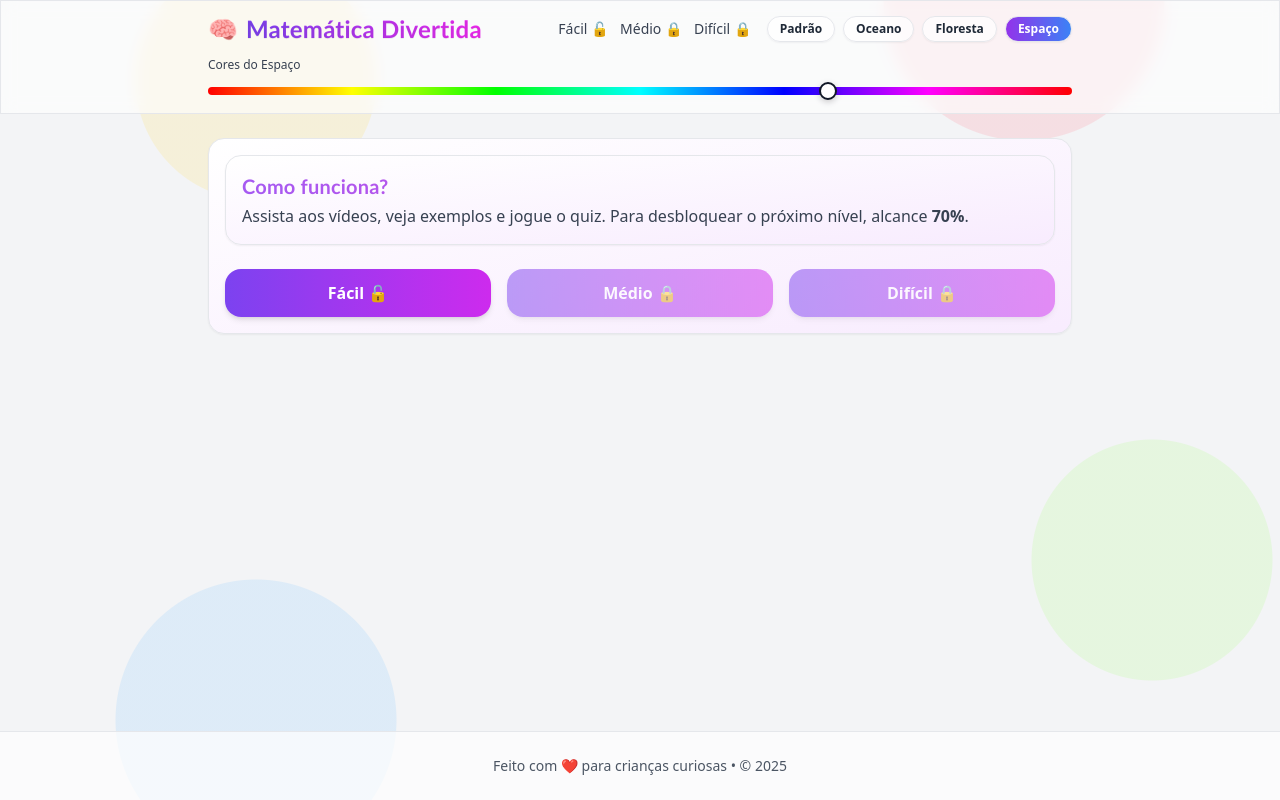
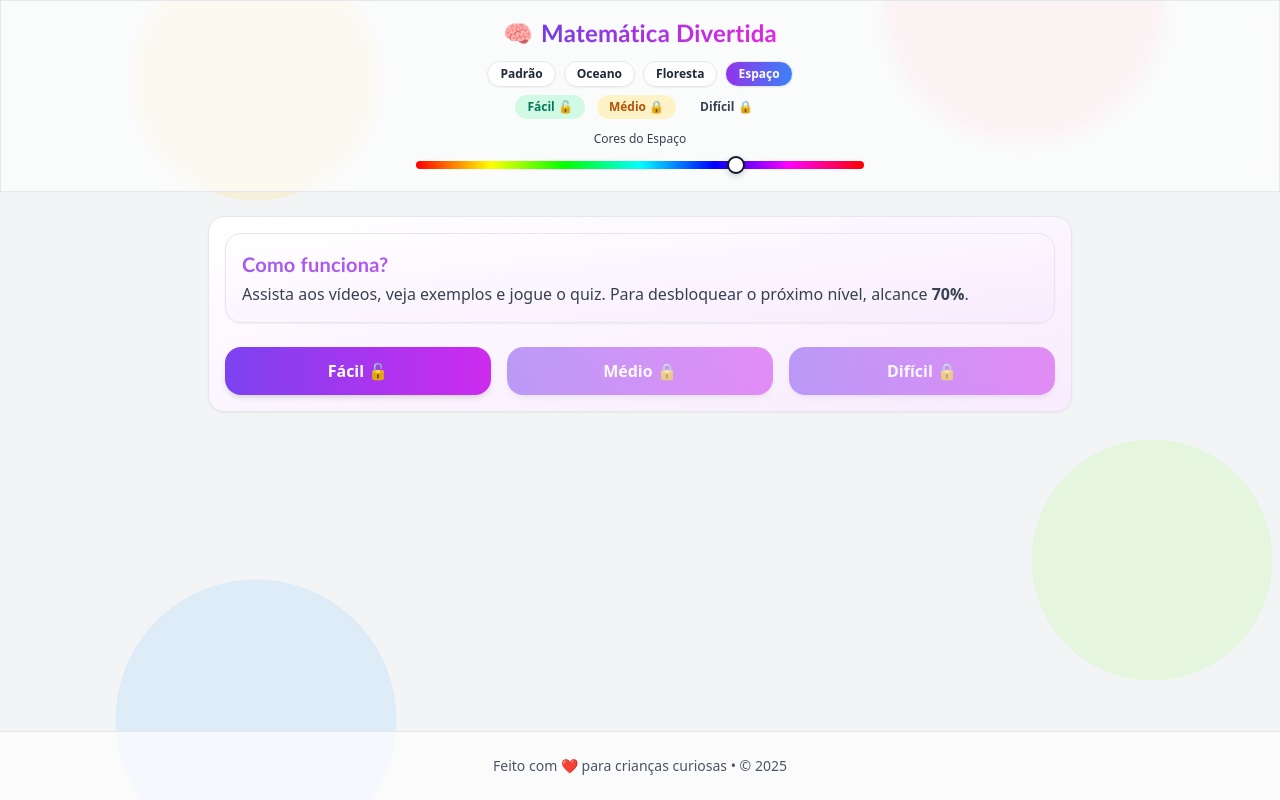
Before and after one commit to dionatan03/sistema-matematica, a React (Vite) app: page / in a window 1280 px wide. Both pictures are taken after a click on the button "Espaço". Built offline with nearby package versions, Linux system fonts and the light colour scheme.

Commit message:
ajuste menu cores

```diff
--- a/src/App.jsx
+++ b/src/App.jsx
@@ -26,8 +26,7 @@ function ThemePicker({ value, onChange }) {
   const Opt = ({ val, label, grad }) => (
     <button
       onClick={() => onChange(val)}
-      className={`px-3 py-1 rounded-full text-xs font-bold shadow-sm border transition ${
-        value === val ? `text-white ${grad}` : "bg-white/70 hover:bg-white"
+      className={`px-3 py-1 rounded-full text-xs font-bold shadow-sm border transition ${value === val ? `text-white ${grad}` : "bg-white/70 hover:bg-white"
         }`}
       title={`Tema ${label}`}
     >
@@ -36,10 +35,10 @@ function ThemePicker({ value, onChange }) {
   );
   return (
     <div className="flex items-center gap-2">
-      <Opt val="padrao"   label="Padrão"   grad="bg-gradient-to-r from-fuchsia-500 to-orange-500" />
-      <Opt val="oceano"   label="Oceano"   grad="bg-gradient-to-r from-cyan-500 to-indigo-500" />
+      <Opt val="padrao" label="Padrão" grad="bg-gradient-to-r from-fuchsia-500 to-orange-500" />
+      <Opt val="oceano" label="Oceano" grad="bg-gradient-to-r from-cyan-500 to-indigo-500" />
       <Opt val="floresta" label="Floresta" grad="bg-gradient-to-r from-emerald-500 to-lime-500" />
-      <Opt val="espaco"   label="Espaço"   grad="bg-gradient-to-r from-purple-600 to-blue-500" />
+      <Opt val="espaco" label="Espaço" grad="bg-gradient-to-r from-purple-600 to-blue-500" />
     </div>
   );
 }
@@ -81,7 +80,7 @@ function VideoPlayer({ url, onEnded }) {
   // limpa player ao trocar a URL apenas
   useEffect(() => {
     return () => {
-      try { playerRef.current?.destroy?.(); } catch {}
+      try { playerRef.current?.destroy?.(); } catch { }
     };
   }, [url]);
 
@@ -120,7 +119,7 @@ function VideoPlayer({ url, onEnded }) {
 
     return () => {
       cancelled = true;
-      try { playerRef.current?.destroy?.(); } catch {}
+      try { playerRef.current?.destroy?.(); } catch { }
     };
     // ⚠️ sem onEnded nas deps!
   }, [isYT, url]);
@@ -372,7 +371,7 @@ function RespostaDigitada({ correta, onCorrect }) {
           onChange={(e) => setValor(e.target.value)}
           placeholder="Digite sua resposta"
           className="w-full sm:w-auto flex-1 rounded-xl border px-4 py-3"
-          onKeyDown={(e)=>{ if(e.key==='Enter') verificar(); }}
+          onKeyDown={(e) => { if (e.key === 'Enter') verificar(); }}
         />
         <button className="btn-theme" onClick={verificar}>
           Verificar
@@ -470,27 +469,33 @@ export default function App() {
     >
       {/* Cabeçalho */}
       <header className="sticky top-0 z-10 glass">
-        <div className="max-w-4xl mx-auto px-4 py-3 flex items-center justify-between">
-          <div className="flex items-center gap-2">
+        <div className="max-w-4xl mx-auto px-4 py-4">
+          {/* linha 1: logo/título centralizados */}
+          <div className="flex items-center justify-center gap-2">
             <span className="text-2xl">🧠</span>
             <h1 className="text-xl sm:text-2xl font-extrabold text-grad-title text-charm display-title">
               Matemática Divertida
             </h1>
           </div>
-          <div className="flex items-center gap-4">
-            <div className="text-sm text-gray-700 hidden sm:block">
-              <span className="mr-3">Fácil {desbloqueados.includes("facil") ? "🔓" : "🔒"}</span>
-              <span className="mr-3">Médio {desbloqueados.includes("medio") ? "🔓" : "🔒"}</span>
-              <span>Difícil {desbloqueados.includes("dificil") ? "🔓" : "🔒"}</span>
-            </div>
+
+          {/* linha 2: menus centralizados (temas + status dos níveis) */}
+          <div className="mt-3 flex flex-col items-center justify-center gap-2">
+            {/* Seletor de tema CENTRALIZADO */}
             <ThemePicker value={tema} onChange={setTema} />
+
+            {/* Status dos níveis CENTRALIZADO (pode esconder se não quiser no header) */}
+            <div className="flex items-center gap-3 text-sm text-gray-700">
+              <span className="pill pill-ok">Fácil {desbloqueados.includes("facil") ? "🔓" : "🔒"}</span>
+              <span className="pill pill-warn">Médio {desbloqueados.includes("medio") ? "🔓" : "🔒"}</span>
+              <span className="pill">Difícil {desbloqueados.includes("dificil") ? "🔓" : "🔒"}</span>
             </div>
           </div>
 
-        {/* Slider de cor só no tema Espaço */}
+          {/* linha 3: slider só quando tema = Espaço, também centralizado */}
           {tema === "espaco" && (
-          <div className="max-w-4xl mx-auto px-4 pb-3">
-            <label className="block text-xs text-gray-700 mb-1">Cores do Espaço</label>
+            <div className="mt-3">
+              <label className="block text-xs text-gray-700 mb-1 text-center">Cores do Espaço</label>
+              <div className="max-w-md mx-auto">
                 <input
                   type="range"
                   min="0"
@@ -500,8 +505,11 @@ export default function App() {
                   className="w-full hue-range"
                 />
               </div>
+            </div>
           )}
+        </div>
       </header>
+
 
       {/* Conteúdo */}
       <main className="flex-1 max-w-4xl mx-auto px-4 py-6 w-full">
```
Lines whose indentation alone changed are shown as unchanged.
